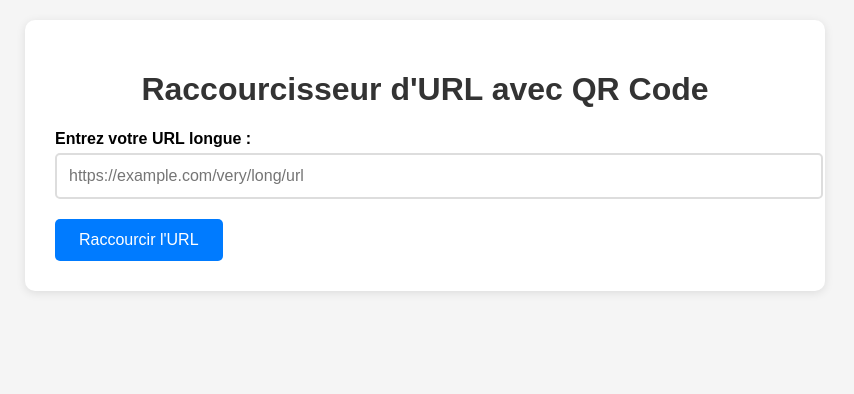
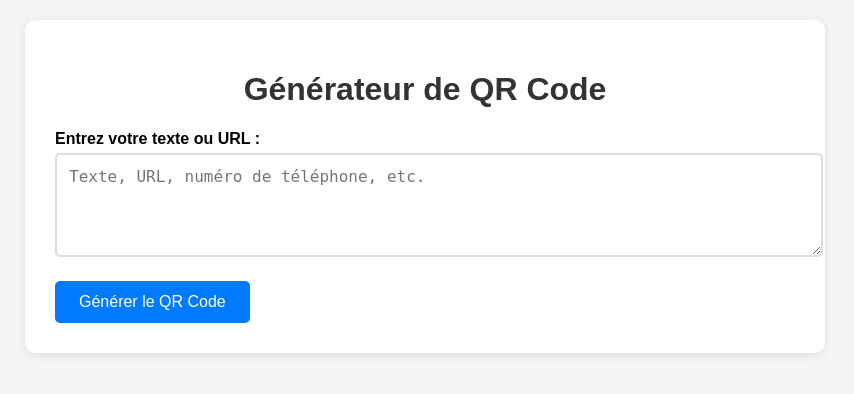
Before and after one commit to mcpolo78/qr-code-python, a Flask app: page / in a window 1280 px wide. Shown: the top 394 px of the page, without its empty margins (215-1069 px from the left). Run offline with Flask 3, Linux system fonts and the light colour scheme.

Commit message:
Simplify app to QR code generator only
- Remove URL shortening functionality completely
- Remove SQLite database and all related code
- Update templates to focus on QR code generation
- Simplify app to single purpose: text/URL to QR code conversion
- Remove unused imports and dependencies

🤖 Generated with [Claude Code](https://claude.ai/code)

Co-Authored-By: Claude <noreply@anthropic.com>

```diff
--- a/app.py
+++ b/app.py
@@ -1,8 +1,5 @@
-from flask import Flask, render_template, request, redirect, url_for, send_file, abort
+from flask import Flask, render_template, request, send_file
 import os
-import hashlib
-import secrets
-import sqlite3
 import qrcode
 from io import BytesIO
 from dotenv import load_dotenv
@@ -12,113 +9,29 @@ load_dotenv()
 app = Flask(__name__)
 app.config['SECRET_KEY'] = os.getenv('SECRET_KEY', 'dev-key-change-in-production')
 
-# Base de données SQLite pour stocker les URLs
-
-def init_db():
-    """Initialise la base de données SQLite"""
-    conn = sqlite3.connect('urls.db')
-    cursor = conn.cursor()
-    cursor.execute('''
-        CREATE TABLE IF NOT EXISTS urls (
-            id INTEGER PRIMARY KEY AUTOINCREMENT,
-            short_code TEXT UNIQUE NOT NULL,
-            original_url TEXT NOT NULL,
-            created_at TIMESTAMP DEFAULT CURRENT_TIMESTAMP
-        )
-    ''')
-    conn.commit()
-    conn.close()
-
-def get_db_connection():
-    """Obtient une connexion à la base de données et s'assure que la table existe"""
-    conn = sqlite3.connect('urls.db')
-    cursor = conn.cursor()
-    cursor.execute('''
-        CREATE TABLE IF NOT EXISTS urls (
-            id INTEGER PRIMARY KEY AUTOINCREMENT,
-            short_code TEXT UNIQUE NOT NULL,
-            original_url TEXT NOT NULL,
-            created_at TIMESTAMP DEFAULT CURRENT_TIMESTAMP
-        )
-    ''')
-    conn.commit()
-    return conn
-
-def generate_short_code():
-    """Génère un code court unique"""
-    while True:
-        code = secrets.token_urlsafe(6)
-        conn = get_db_connection()
-        cursor = conn.cursor()
-        cursor.execute('SELECT id FROM urls WHERE short_code = ?', (code,))
-        if not cursor.fetchone():
-            conn.close()
-            return code
-        conn.close()
-
-def save_url(short_code, original_url):
-    """Sauvegarde l'URL dans la base de données"""
-    conn = get_db_connection()
-    cursor = conn.cursor()
-    cursor.execute('INSERT INTO urls (short_code, original_url) VALUES (?, ?)',
-                   (short_code, original_url))
-    conn.commit()
-    conn.close()
-
-def get_original_url(short_code):
-    """Récupère l'URL originale depuis la base de données"""
-    conn = get_db_connection()
-    cursor = conn.cursor()
-    cursor.execute('SELECT original_url FROM urls WHERE short_code = ?', (short_code,))
-    result = cursor.fetchone()
-    conn.close()
-    return result[0] if result else None
-
 @app.route('/')
 def home():
     return render_template('index.html')
 
-@app.route('/shorten', methods=['POST'])
-def shorten_url():
-    original_url = request.form.get('url')
+@app.route('/generate', methods=['POST'])
+def generate_qr_code():
+    text = request.form.get('text')
 
-    if not original_url:
-        return render_template('index.html', error='URL is required')
+    if not text:
+        return render_template('index.html', error='Text is required')
 
-    if not original_url.startswith(('http://', 'https://')):
-        original_url = 'https://' + original_url
+    return render_template('result.html', text=text)
 
-    short_code = generate_short_code()
+@app.route('/qr', methods=['POST'])
+def generate_qr():
+    text = request.form.get('text')
 
-    # Sauvegarder dans la base de données
-    save_url(short_code, original_url)
-
-    short_url = request.url_root + short_code
-
-    return render_template('result.html',
-                         short_url=short_url,
-                         short_code=short_code,
-                         original_url=original_url)
-
-@app.route('/<short_code>')
-def redirect_to_url(short_code):
-    original_url = get_original_url(short_code)
-    if original_url:
-        return redirect(original_url)
-    else:
-        abort(404)
-
-@app.route('/qr/<short_code>')
-def generate_qr(short_code):
-    original_url = get_original_url(short_code)
-    if not original_url:
-        abort(404)
-
-    short_url = request.url_root + short_code
+    if not text:
+        return "Text is required", 400
 
     # Créer le QR code
     qr = qrcode.QRCode(version=1, box_size=10, border=5)
-    qr.add_data(short_url)
+    qr.add_data(text)
     qr.make(fit=True)
 
     img = qr.make_image(fill_color="black", back_color="white")
@@ -131,7 +44,6 @@ def generate_qr(short_code):
     return send_file(img_buffer, mimetype='image/png')
 
 if __name__ == '__main__':
-    init_db()
     port = int(os.getenv('PORT', 5000))
     debug_mode = os.getenv('FLASK_DEBUG', 'True').lower() == 'true'
     app.run(host='0.0.0.0', port=port, debug=debug_mode)
--- a/templates/base.html
+++ b/templates/base.html
@@ -3,7 +3,7 @@
 <head>
     <meta charset="UTF-8">
     <meta name="viewport" content="width=device-width, initial-scale=1.0">
-    <title>{% block title %}Raccourcisseur d'URL{% endblock %}</title>
+    <title>{% block title %}Générateur de QR Code{% endblock %}</title>
     <style>
         body {
             font-family: Arial, sans-serif;
@@ -30,12 +30,13 @@
             margin-bottom: 5px;
             font-weight: bold;
         }
-        input[type="url"], input[type="text"] {
+        input[type="url"], input[type="text"], textarea {
             width: 100%;
             padding: 12px;
             border: 2px solid #ddd;
             border-radius: 5px;
             font-size: 16px;
+            resize: vertical;
         }
         button {
             background-color: #007bff;
--- a/templates/index.html
+++ b/templates/index.html
@@ -1,14 +1,14 @@
 {% extends "base.html" %}
 
 {% block content %}
-<h1>Raccourcisseur d'URL avec QR Code</h1>
+<h1>Générateur de QR Code</h1>
 
-<form method="POST" action="/shorten">
+<form method="POST" action="/generate">
     <div class="form-group">
-        <label for="url">Entrez votre URL longue :</label>
-        <input type="url" id="url" name="url" placeholder="https://example.com/very/long/url" required>
+        <label for="text">Entrez votre texte ou URL :</label>
+        <textarea id="text" name="text" placeholder="Texte, URL, numéro de téléphone, etc." rows="4" required></textarea>
     </div>
-    <button type="submit">Raccourcir l'URL</button>
+    <button type="submit">Générer le QR Code</button>
 </form>
 
 {% if error %}
```
Also changed, not shown: CLAUDE.md (+31 -13 lines), templates/result.html (+14 -12 lines).
